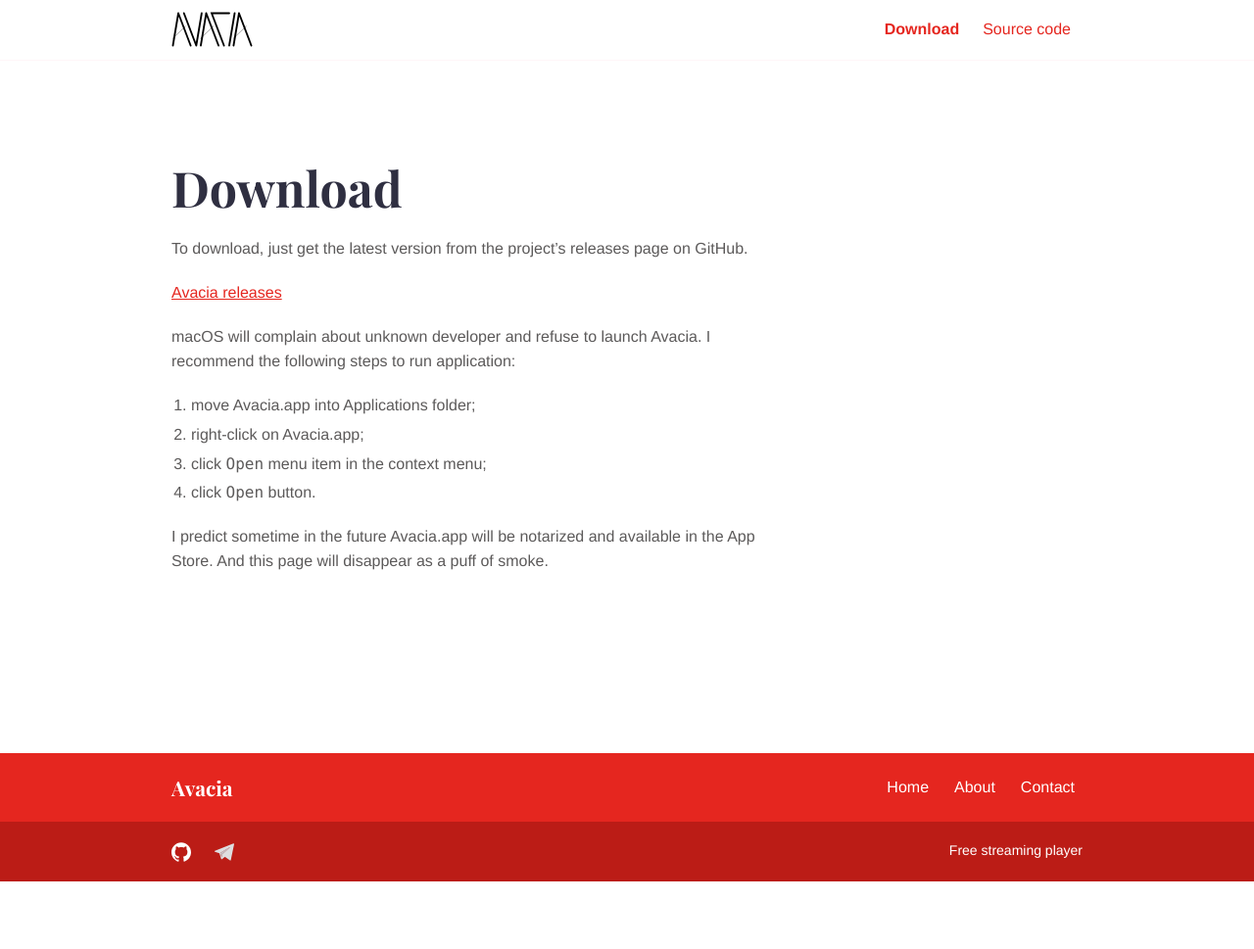
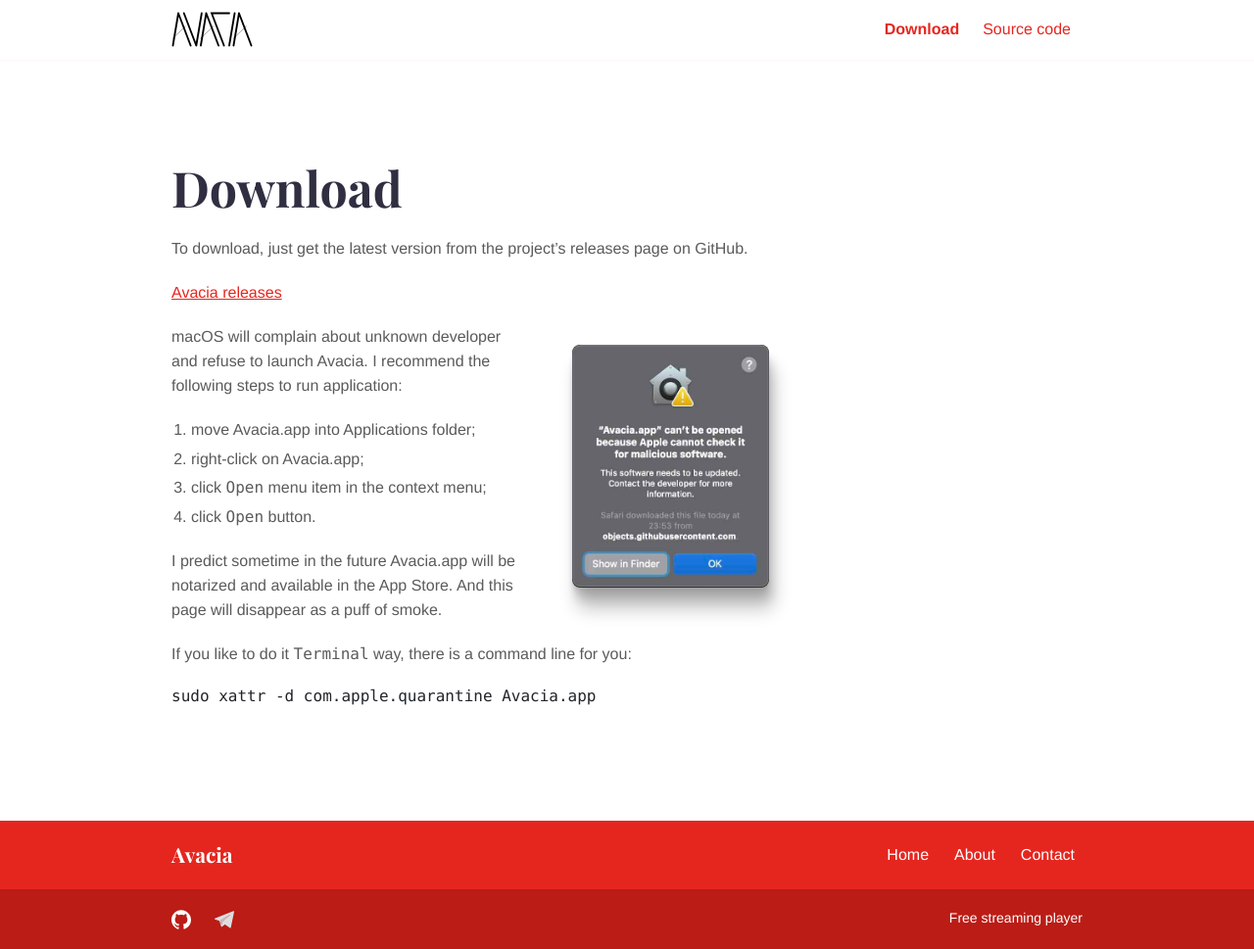
Before and after one commit to apla/avacia, a Jekyll site: the page built from download.md, in a window 1280 px wide. Shown: the whole page at 98% size. Built offline with Jekyll 4.4.1, drawn with Linux system fonts in a browser that asks for light colours; before the commit the page ends 900 px from its top, so only the background shows below that.

Commit message:
added some screenshots and changed styles

````diff
--- a/_layouts/home.html
+++ b/_layouts/home.html
@@ -15,7 +15,7 @@
       </div>
       {% if page.intro_image %}
       <div class="col-12 col-md-5 col-lg-6 order-1 order-md-2 position-relative">
-        <img alt={{ page.title }} class="intro-image{% if page.intro_image_absolute %} intro-image-absolute{% endif %}{% if page.intro_image_hide_on_mobile %} intro-image-hide-mobile{% endif %}"
+        <img alt={{ page.title }} class="screenshot{% if page.intro_image_absolute %} intro-image-absolute{% endif %}{% if page.intro_image_hide_on_mobile %} intro-image-hide-mobile{% endif %}"
         id="screenshotRotate"
         src="{{ page.intro_image | relURL }}"
         data-option1="{{ page.intro_image | relURL }}"
--- a/_sass/pages/_home.scss
+++ b/_sass/pages/_home.scss
@@ -11,11 +11,11 @@
 	display: block;
 }
 
-.intro-image {
+.screenshot {
 	box-shadow:
   0 2.8px 2.2px rgba(0, 0, 0, 0.034),
   0 6.7px 5.3px rgba(0, 0, 0, 0.06),
   3px 12.5px 10px rgba(0, 0, 0, 0.12),
   5px 22.3px 17.9px rgba(0, 0, 0, 0.22);
-	border-radius: 6px; /* macOS window round */
+	border-radius: 8px; /* macOS window round */
 }
--- a/download.md
+++ b/download.md
@@ -8,6 +8,8 @@
 
 [Avacia releases](https://github.com/apla/avacia/releases/)
 
+![]({% link images/screenshots/avacia-remove-app.jpg %}){:width="33%" class="screenshot" style="float: right; margin-left: 3em;"}
+
 macOS will complain about unknown developer and refuse to launch Avacia. I recommend the following steps to run application:
 
   1. move Avacia.app into Applications folder;
@@ -16,3 +18,9 @@
   4. click `Open` button.
 
 I predict sometime in the future Avacia.app will be notarized and available in the App Store. And this page will disappear as a puff of smoke.
+
+If you like to do it `Terminal` way, there is a command line for you:
+
+```sh
+sudo xattr -d com.apple.quarantine Avacia.app
+```
````
Also changed, not shown: images/screenshots/avacia-open-menu.jpg (added), images/screenshots/avacia-open.jpg (added), images/screenshots/avacia-remove-app.jpg (added).
